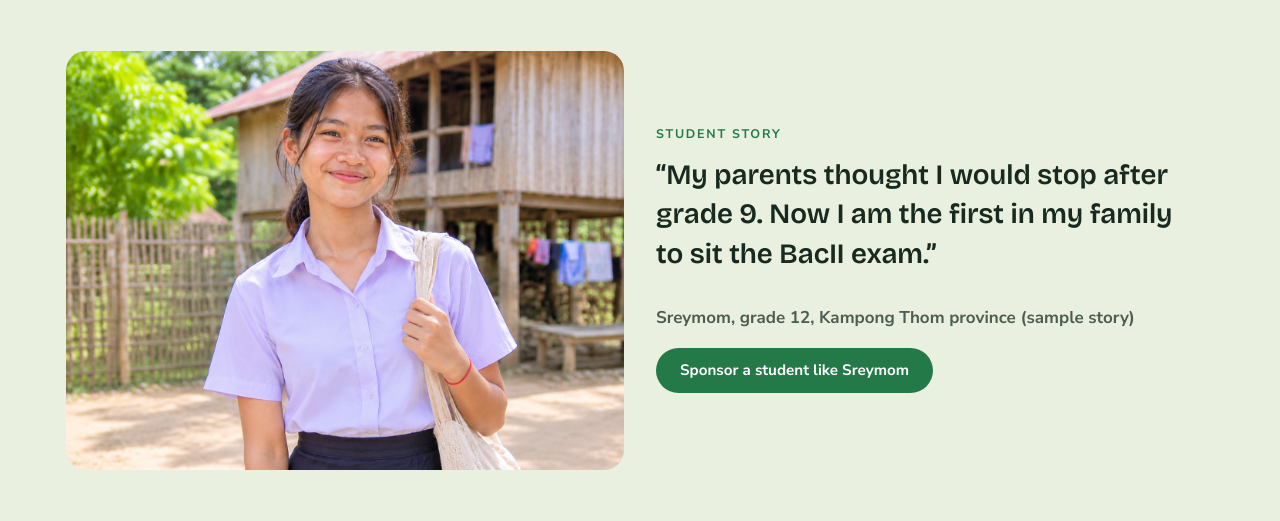
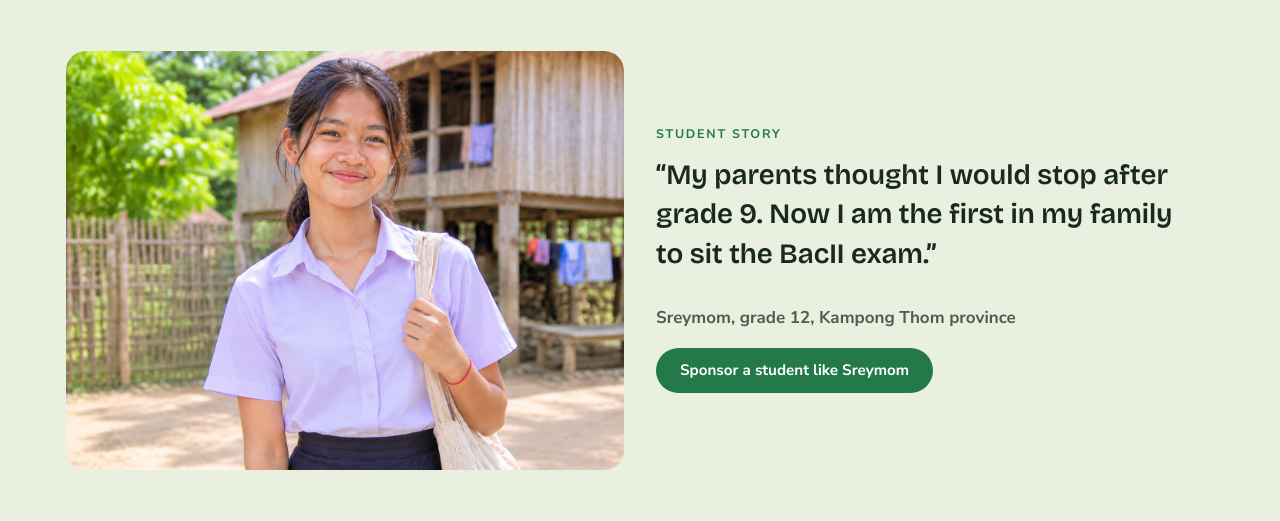
Before and after one commit to mscsambo/sustainableforcambodia.org, a Laravel app: page / in a window 1280 px wide. Shown: the part 2671-3192 px from the top of the page. Run offline with Laravel 12, Linux system fonts and the light colour scheme; some web fonts are replaced.

Commit message:
Update homepage content

```diff
--- a/resources/views/pages/home.blade.php
+++ b/resources/views/pages/home.blade.php
@@ -69,7 +69,7 @@
   <div class="photo program-photo"><img src="{{ asset('sreymom.png') }}" width="1448" height="1086" alt="Sreymom" loading="lazy" decoding="async"></div>
   <div class="stack"><span class="eyebrow">Student story</span>
   <p class="quote">“My parents thought I would stop after grade 9. Now I am the first in my family to sit the BacII exam.”</p>
-  <p class="quote-by">Sreymom, grade 12, Kampong Thom province (sample story)</p>
+  <p class="quote-by">Sreymom, grade 12, Kampong Thom province</p>
   <a class="btn btn-forest" href="{{ route('donate') }}#sponsor" style="justify-self:start">Sponsor a student like Sreymom</a></div>
 </div></section>
 
```
